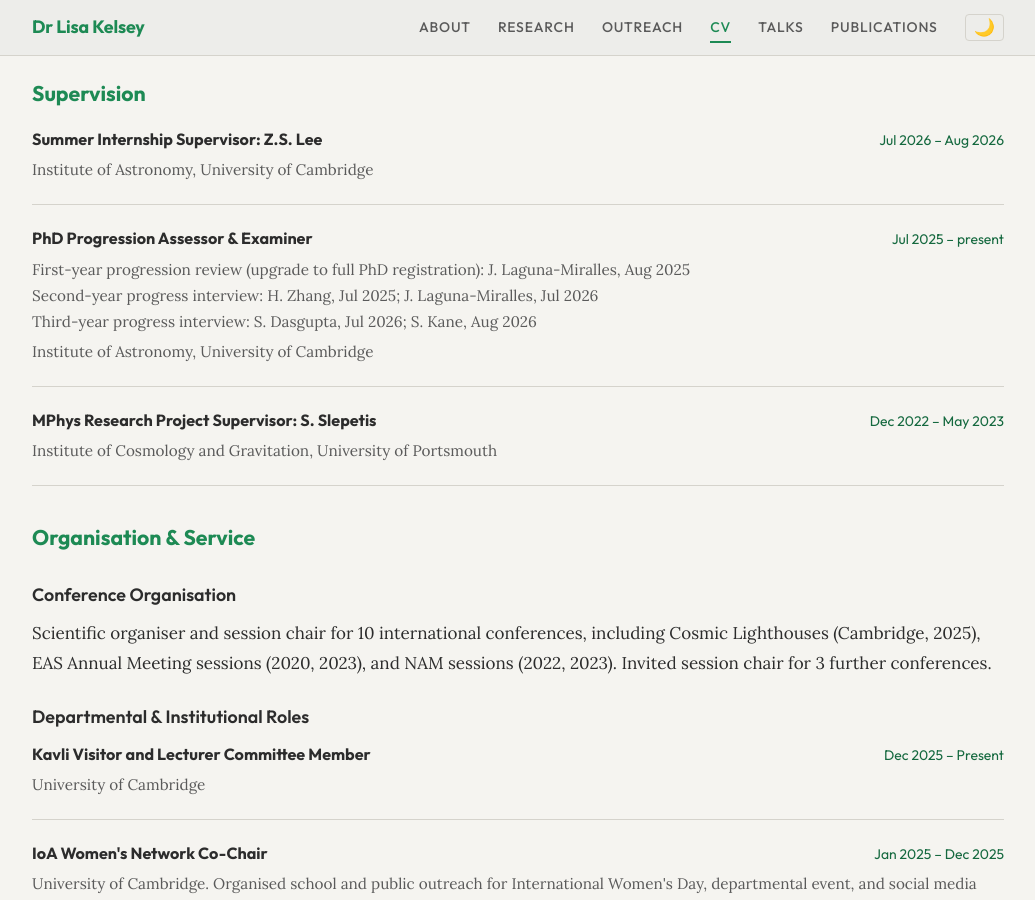
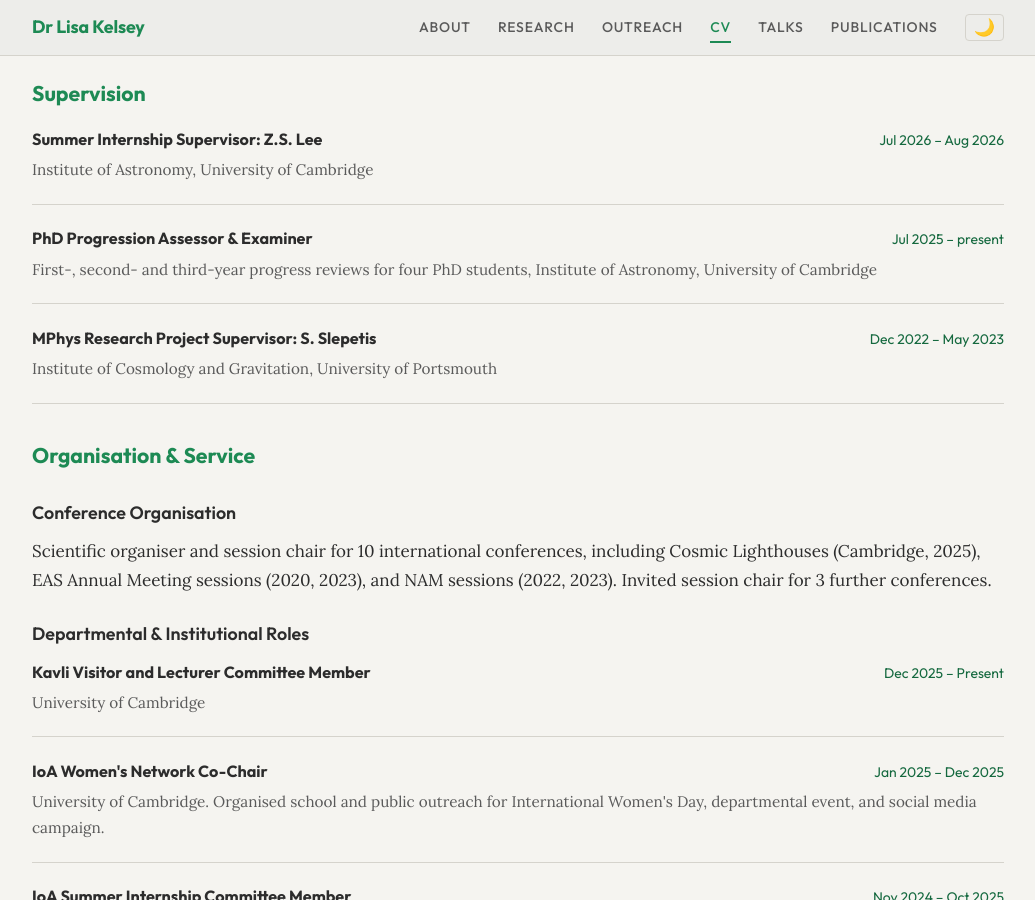
Before and after one commit to LKelsey/LKelsey.github.io, a Jekyll site: the page built from cv.md, in a window 1280 px wide and 900 px high, scrolled down 2261 px. Shown: the whole window, without its empty margins (122-1157 px from the left). Built offline with Jekyll 4.4.1, drawn with Linux system fonts in a browser that asks for light colours.

Commit message:
Update PhD Progression Assessor details
Consolidated details of PhD progression reviews into a single entry.

```diff
--- a/cv.md
+++ b/cv.md
@@ -159,12 +159,7 @@ Most recent invited seminar: *{{ latest.title }}* —{% assign shown = 0 %}{% fo
     <span class="cv-entry-title">PhD Progression Assessor &amp; Examiner</span>
     <span class="cv-entry-date">Jul 2025 – present</span>
   </div>
-  <div class="cv-entry-detail">
-    First-year progression review (upgrade to full PhD registration): J. Laguna-Miralles, Aug 2025<br>
-    Second-year progress interview: H. Zhang, Jul 2025; J. Laguna-Miralles, Jul 2026<br>
-    Third-year progress interview: S. Dasgupta, Jul 2026; S. Kane, Aug 2026
-  </div>
-  <div class="cv-entry-detail">Institute of Astronomy, University of Cambridge</div>
+  <div class="cv-entry-detail">First-, second- and third-year progress reviews for four PhD students, Institute of Astronomy, University of Cambridge</div>
 </div>
 
 <div class="cv-entry">
```
